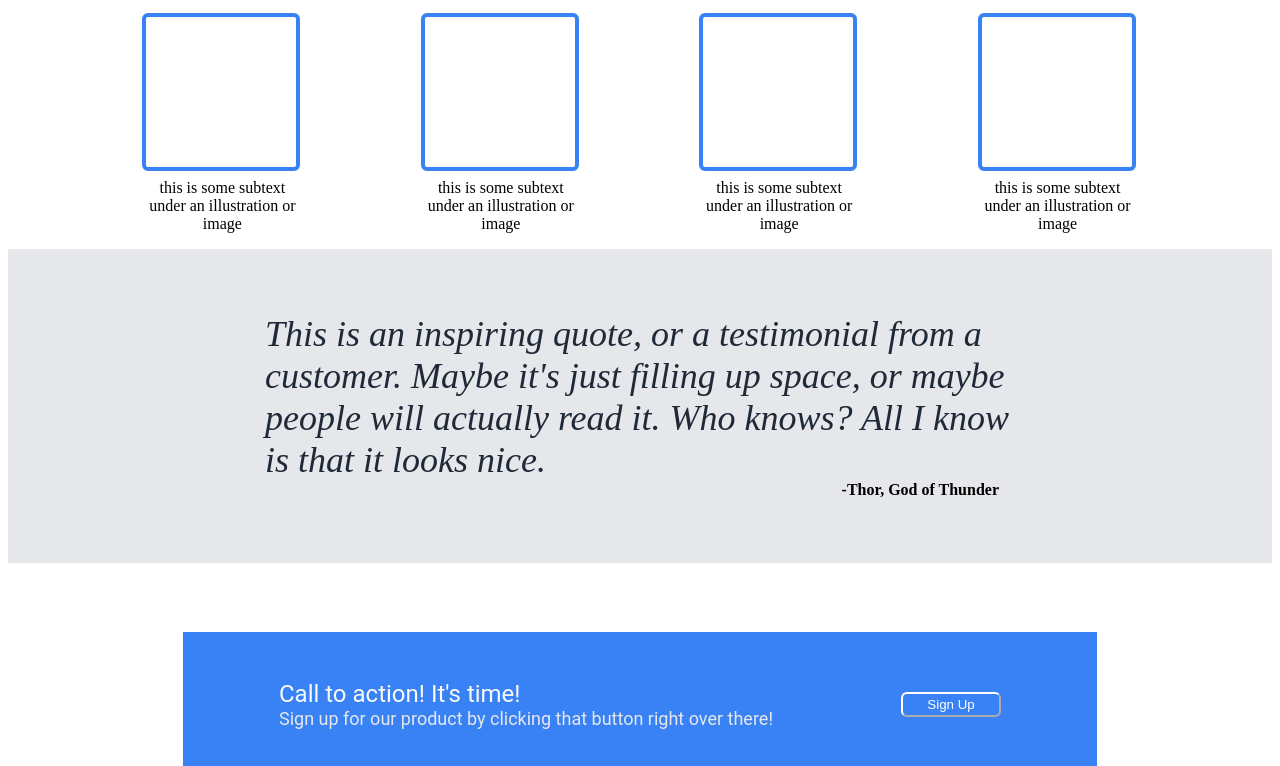
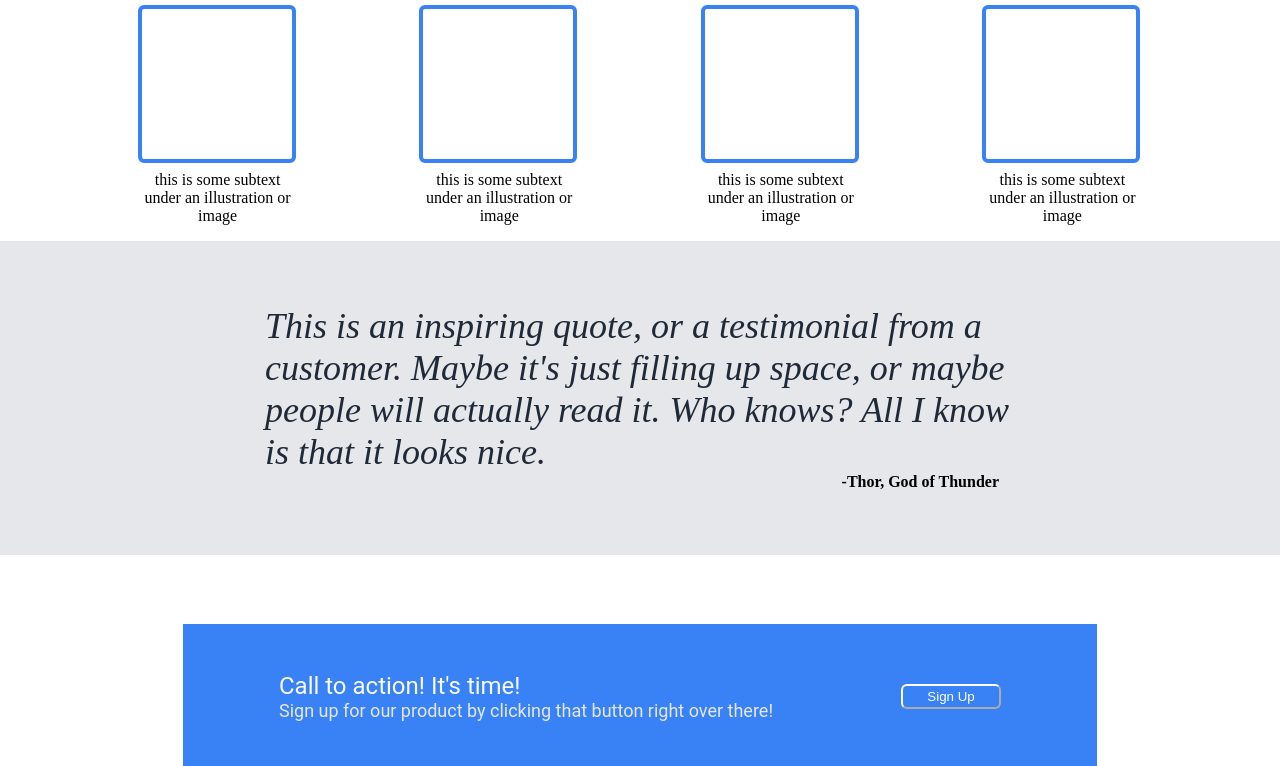
Before and after one commit to Gitsj11/odin-landing-page, a plain HTML site: page index.html in a window 1280 px wide. Shown: the part 487-1253 px from the top of the page. Drawn offline with Linux system fonts and the light colour scheme.

Commit message:
changed body margin to 0 in style.css

```diff
--- a/style.css
+++ b/style.css
@@ -17,9 +17,7 @@
 }
 
 body {
-    min-height: 100vh;
-    display: flex;
-    flex-direction: column;
+    margin: 0;
 }
 
 a {
```
